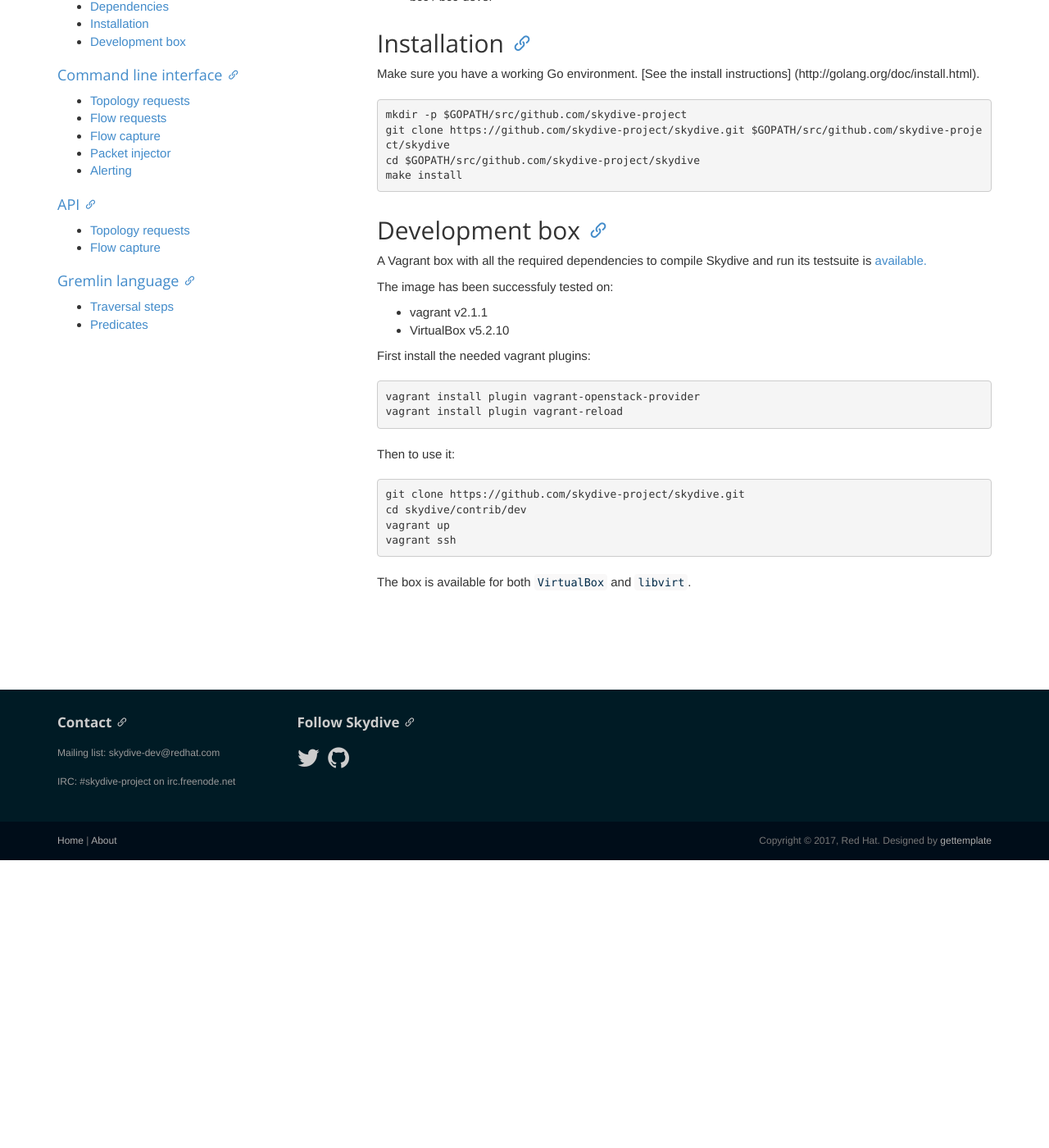
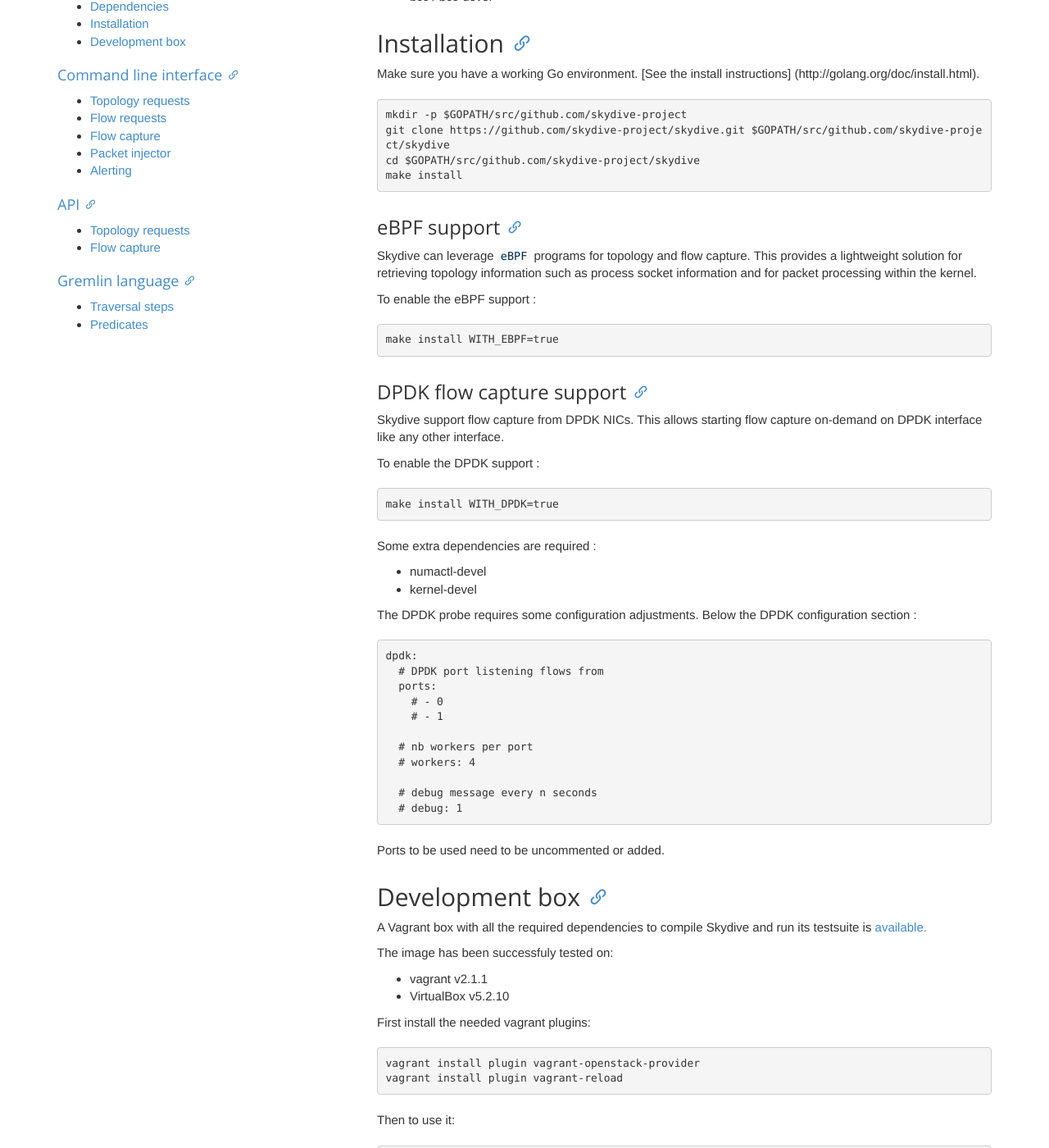
Before and after one commit to skydive-project/skydive.network, a Jekyll site: the page built from documentation/build.md, in a window 1280 px wide and 1400 px high, scrolled down 611 px. Shown: the whole window at 82% size. Built offline with Jekyll 4.4.1, drawn with Linux system fonts in a browser that asks for light colours; nearby versions of some CDN libraries; before the commit the page ends 1660 px from its top, so only the background shows below that.

Commit message:
Add ebpf and dpdk section

```diff
--- a/documentation/build.md
+++ b/documentation/build.md
@@ -34,6 +34,52 @@
 make install
 {% endhighlight %}
 
+### eBPF support
+
+Skydive can leverage `eBPF` programs for topology and flow capture. This provides
+a lightweight solution for retrieving topology information such as process socket information
+and for packet processing within the kernel.
+
+To enable the eBPF support :
+
+{% highlight shell %}
+make install WITH_EBPF=true
+{% endhighlight %}
+
+### DPDK flow capture support
+
+Skydive support flow capture from DPDK NICs. This allows starting flow capture on-demand
+on DPDK interface like any other interface.
+
+To enable the DPDK support :
+
+{% highlight shell %}
+make install WITH_DPDK=true
+{% endhighlight %}
+
+Some extra dependencies are required :
+ * numactl-devel
+ * kernel-devel
+
+The DPDK probe requires some configuration adjustments. Below the DPDK configuration
+section :
+
+{% highlight shell %}
+dpdk:
+  # DPDK port listening flows from
+  ports:
+    # - 0
+    # - 1
+
+  # nb workers per port
+  # workers: 4
+
+  # debug message every n seconds
+  # debug: 1
+{% endhighlight %}
+
+Ports to be used need to be uncommented or added.
+
 ## Development box
 
 A Vagrant box with all the required dependencies to compile Skydive and run its
```
